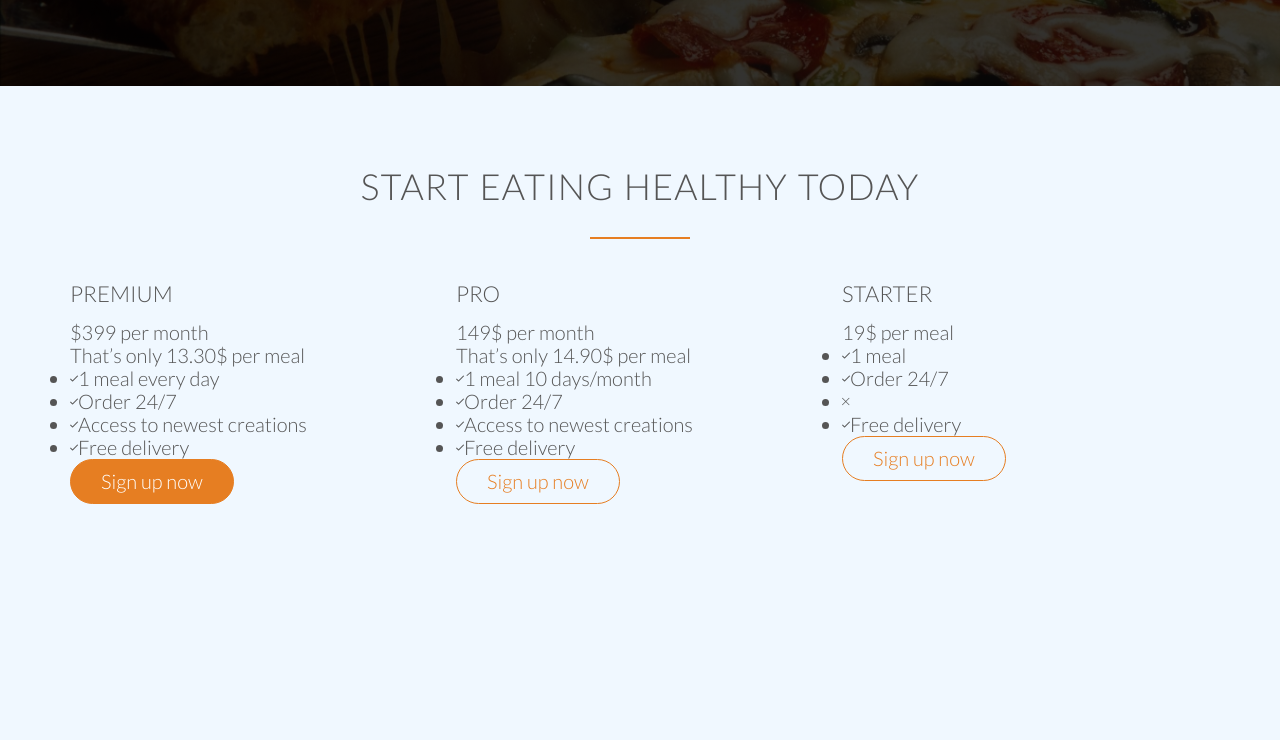
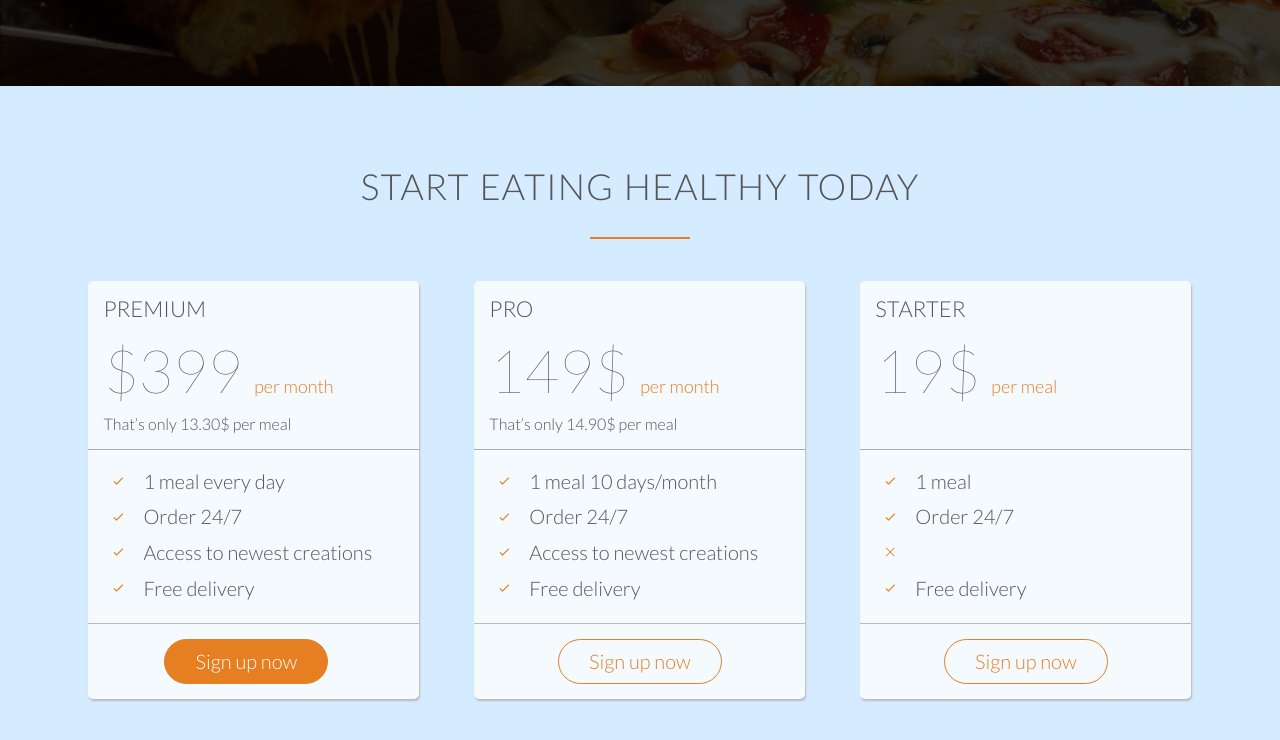
Before and after one commit to typeofadam/learning_html_css_project_food, a plain HTML site: page index.html in a window 1280 px wide. Shown: the part 3812-4552 px from the top of the page. Before the commit the page ends 4408 px from the top, so only its background shows below. Drawn offline with Linux system fonts and the light colour scheme; files whose address does not match are found by name.

Commit message:
Added styling for pricing plans.

```diff
--- a/index.html
+++ b/index.html
@@ -283,15 +283,15 @@
                     <div class="plan-box">
                         <div>
                             <h3>Premium</h3>
-                            <p class="plan-price">$399 per month</p>
+                            <p class="plan-price">$399 <span>per month</span></p>
                             <p class="plan-price-meal">That’s only 13.30$ per meal</p>
                         </div>
                         <div>
                             <ul>
-                                <li><i class="ion-ios-checkmark-empty"></i>1 meal every day</li>
-                                <li><i class="ion-ios-checkmark-empty"></i>Order 24/7</li>
-                                <li><i class="ion-ios-checkmark-empty"></i>Access to newest creations</li>
-                                <li><i class="ion-ios-checkmark-empty"></i>Free delivery</li>
+                                <li><i class="icon-small ion-ios-checkmark-empty"></i>1 meal every day</li>
+                                <li><i class="icon-small ion-ios-checkmark-empty"></i>Order 24/7</li>
+                                <li><i class="icon-small ion-ios-checkmark-empty"></i>Access to newest creations</li>
+                                <li><i class="icon-small ion-ios-checkmark-empty"></i>Free delivery</li>
                             </ul>
                         </div>
                         <div>
@@ -304,15 +304,15 @@
                     <div class="plan-box">
                         <div>
                             <h3>Pro</h3>
-                            <p class="plan-price">149$ per month</p>
+                            <p class="plan-price">149$ <span>per month</span></p>
                             <p class="plan-price-meal">That’s only 14.90$ per meal</p>
                         </div>
                         <div>
                             <ul>
-                                <li><i class="ion-ios-checkmark-empty"></i>1 meal 10 days/month</li>
-                                <li><i class="ion-ios-checkmark-empty"></i>Order 24/7</li>
-                                <li><i class="ion-ios-checkmark-empty"></i>Access to newest creations</li>
-                                <li><i class="ion-ios-checkmark-empty"></i>Free delivery</li>
+                                <li><i class="icon-small ion-ios-checkmark-empty"></i>1 meal 10 days/month</li>
+                                <li><i class="icon-small ion-ios-checkmark-empty"></i>Order 24/7</li>
+                                <li><i class="icon-small ion-ios-checkmark-empty"></i>Access to newest creations</li>
+                                <li><i class="icon-small ion-ios-checkmark-empty"></i>Free delivery</li>
                             </ul>
                         </div>
                         <div>
@@ -325,15 +325,15 @@
                     <div class="plan-box">
                         <div>
                             <h3>Starter</h3>
-                            <p class="plan-price">19$ per meal</p>
-                            <p class="plan-price-meal"></p>
+                            <p class="plan-price">19$ <span>per meal</span></p>
+                            <p class="plan-price-meal">&nbsp;</p>
                         </div>
                         <div>
                             <ul>
-                                <li><i class="ion-ios-checkmark-empty"></i>1 meal</li>
-                                <li><i class="ion-ios-checkmark-empty"></i>Order 24/7</li>
-                                <li><i class="ion-ios-close-empty"></i></li>
-                                <li><i class="ion-ios-checkmark-empty"></i>Free delivery</li>
+                                <li><i class="icon-small ion-ios-checkmark-empty"></i>1 meal</li>
+                                <li><i class="icon-small ion-ios-checkmark-empty"></i>Order 24/7</li>
+                                <li><i class="icon-small ion-ios-close-empty"></i></li>
+                                <li><i class="icon-small ion-ios-checkmark-empty"></i>Free delivery</li>
                             </ul>
                         </div>
                         <div>
@@ -345,29 +345,3 @@
         </section>
     </body>
 </html>
-
-<!--
-Title: Start eating healthy today
-
-Plan 1: Premium
-399$ per month
-That’s only 13.30$ per meal
-1 meal every day
-Order 24/7
-Access to newest creations
-Free delivery
-
-Plan 2: Pro
-149$ per month
-That’s only 14.90$ per meal
-1 meal 10 days/month
-Order 24/7
-Access to newest creations
-Free delivery
-
-Plan 3: Starter
-19$ per meal
-1 meal
-Order from 8 am to 12 pm
-Free delivery
--->
--- a/resources/css/style.css
+++ b/resources/css/style.css
@@ -393,3 +393,59 @@ cite img {
     margin-right: 10px;
     vertical-align: middle;
 }
+
+/* --------------------------------------------------------- */
+/*-- Sign up Plans -- */
+/* --------------------------------------------------------- */
+
+.section-plans {
+    background-color: rgb(213, 235, 255);
+}
+
+.plan-box {
+    background-color:  rgb(245, 250, 255);
+    border-radius: 5px;
+    width: 90%;
+    margin-left: 5%;
+    box-shadow: 1px 2px 2px  rgb(189, 186, 186);
+}
+
+.plan-box div {
+    padding: 15px;
+    border-bottom: 1px solid rgb(189, 186, 186);
+}
+
+.plan-box div:first-child {
+    border-bottom: 1px solid rgb(173, 172, 172);
+}
+
+
+.plan-box div:last-child {
+    text-align: center;
+    border: 0;
+}
+
+.plan-price {
+    font-size:  300%;
+    font-weight: 100;
+    margin-bottom: 10px;
+}
+
+.plan-price span {
+    font-size: 30%;
+    font-weight: 300;
+    color: #e67e22;
+}
+
+.plan-price-meal {
+    font-size: 80%;
+
+}
+
+.plan-box ul {
+    list-style: none;
+}
+
+.plan-box ul li {
+    padding: 5px 0;
+}
```
